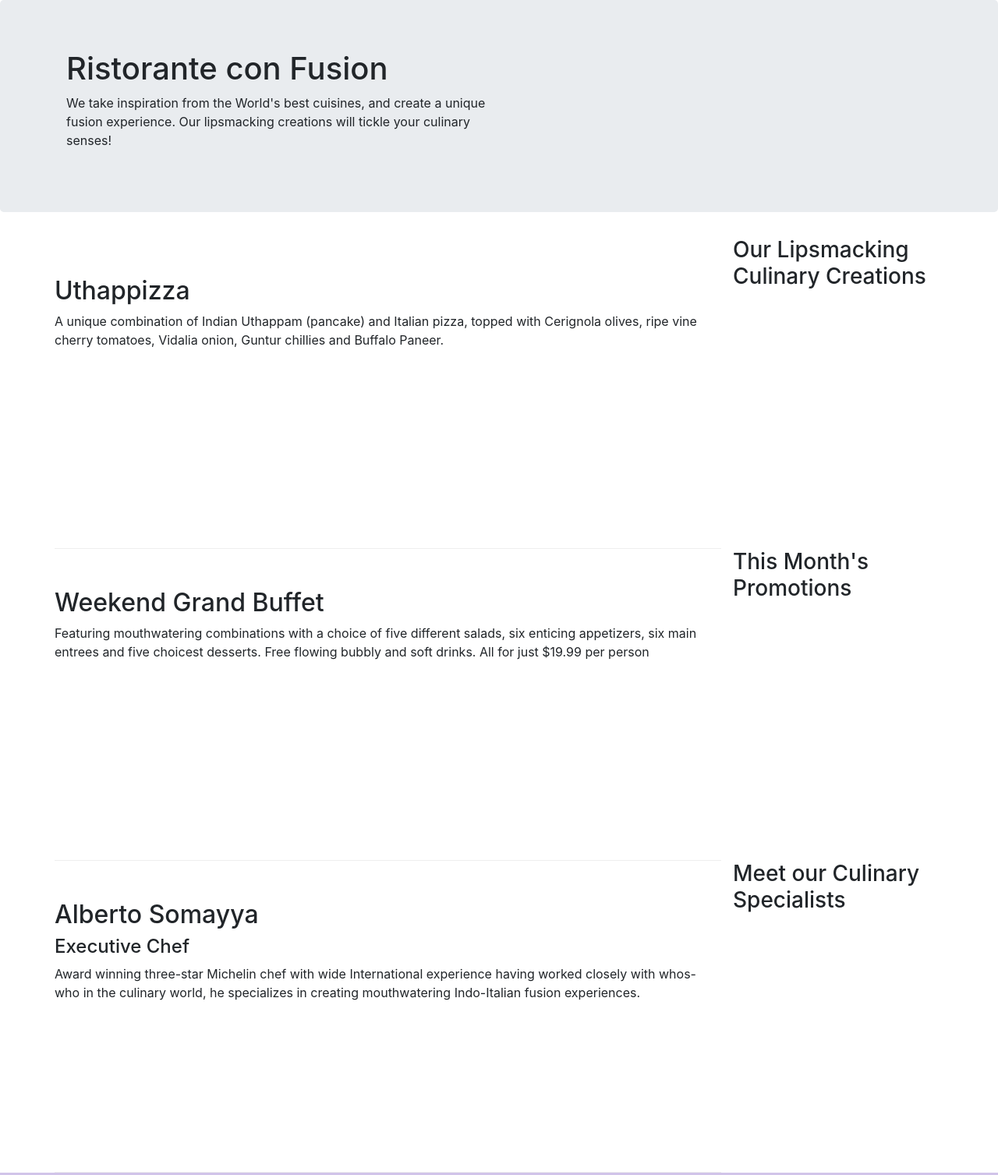
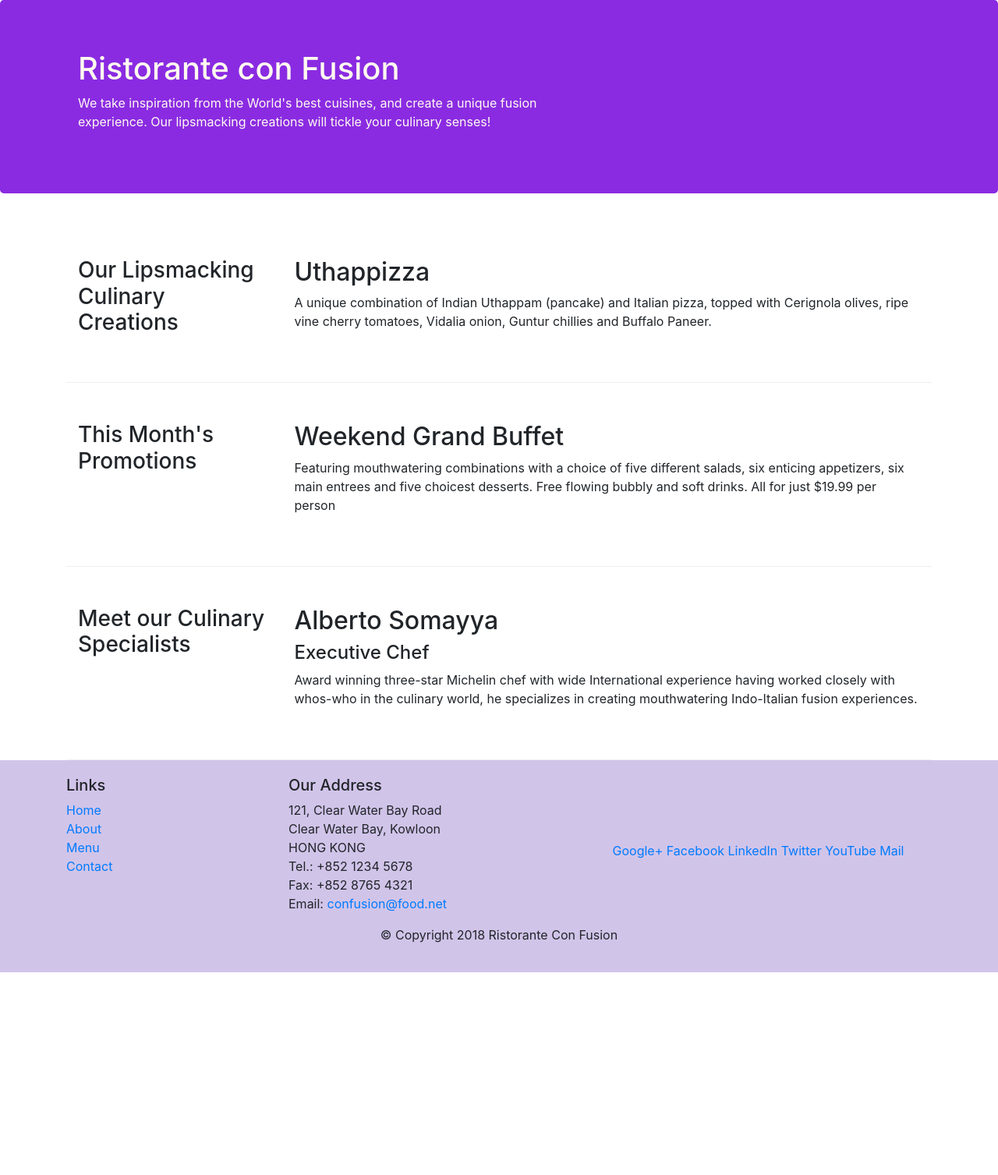
Before and after one commit to ninad-0408/Bootstrap_website, a website: page index.html in a window 1280 px wide. Shown: the top 1507 px of the page at 78% size. After the commit the page ends 1247 px from the top, so only its background shows below. Drawn offline with nearby package versions, Linux system fonts and the light colour scheme.

Commit message:
Styling improved

```diff
--- a/css/index.css
+++ b/css/index.css
@@ -2,7 +2,7 @@
     margin: 0 auto;
     padding: 50px 0 50px 0;
     border-bottom: 1px ridge;
-    min-height: 400px;
+    min-height: 3rem;
 }
 
 .row-header {
@@ -15,3 +15,16 @@
     margin: 0 auto;
     padding: 20px 0 20px 0;
 }
+
+.jumbotron
+{
+    background-color: blueviolet;
+    color: floralwhite;
+}
+
+.address
+{
+    font-size: 80%;
+    margin: 0;
+    color: #0f0f0f;
+}
--- a/index.html
+++ b/index.html
@@ -17,8 +17,8 @@
 
     <header class="jumbotron">
         <div class="container">
-            <div class="row">
-                <div class="col-12 col-sm-6">
+            <div class="row row-header">
+                <div class="col-12 col-sm-7">
                     <h1>Ristorante con Fusion</h1>
                     <p>We take inspiration from the World's best cuisines, and create a unique fusion experience. Our
                         lipsmacking creations will tickle your culinary senses!</p>
@@ -30,11 +30,11 @@
     </header>
 
     <div class="container">
-        <div class="row">
-            <div class="col-12 col-sm-4 col-md-3 order-sm-last row-header">
+        <div class="row row-column align-content-center">
+            <div class="col-12 col-sm-4 col-md-3">
                 <h3>Our Lipsmacking Culinary Creations</h3>
             </div>
-            <div class="col col-sm col-md order-sm-first row-column">
+            <div class="col col-sm col-md">
                 <h2>Uthappizza</h2>
                 <p>A unique combination of Indian Uthappam (pancake) and Italian pizza, topped with Cerignola olives,
                     ripe vine cherry tomatoes, Vidalia onion, Guntur chillies and Buffalo Paneer.</p>
@@ -42,11 +42,11 @@
         </div>
 
 
-        <div class="row">
-            <div class="col-12 col-sm-4 col-md-3 order-sm-last row-header">
+        <div class="row row-column align-content-center">
+            <div class="col-12 col-sm-4 col-md-3">
                 <h3>This Month's Promotions</h3>
             </div>
-            <div class="col col-sm col-md order-sm-first row-column">
+            <div class="col col-sm col-md">
                 <h2>Weekend Grand Buffet</h2>
                 <p>Featuring mouthwatering combinations with a choice of five different salads, six enticing appetizers,
                     six main entrees and five choicest desserts. Free flowing bubbly and soft drinks. All for just
@@ -54,11 +54,11 @@
             </div>
         </div>
 
-        <div class="row">
-            <div class="col-12 col-sm-4 col-md-3 order-sm-last row-header">
+        <div class="row row-column align-content-center">
+            <div class="col-12 col-sm-4 col-md-3">
                 <h3>Meet our Culinary Specialists</h3>
             </div>
-            <div class="col col-sm col-md order-sm-first row-column">
+            <div class="col col-sm col-md">
                 <h2>Alberto Somayya</h2>
                 <h4>Executive Chef</h4>
                 <p>Award winning three-star Michelin chef with wide International experience having worked closely with
@@ -73,7 +73,7 @@
             <div class="row">
                 <div class="col-4 offset-1 offset-sm-0 col-sm-3">
                     <h5>Links</h5>
-                    <ul>
+                    <ul class="list-unstyled">
                         <li><a href="#">Home</a></li>
                         <li><a href="#">About</a></li>
                         <li><a href="#">Menu</a></li>
@@ -91,8 +91,8 @@
                         Email: <a href="mailto:confusion@food.net">confusion@food.net</a>
                     </address>
                 </div>
-                <div class="col-12 col-sm-5">
-                    <div>
+                <div class="col-12 align-self-center col-sm-5">
+                    <div class="text-center">
                         <a href="http://google.com/+">Google+</a>
                         <a href="http://www.facebook.com/profile.php?id=">Facebook</a>
                         <a href="http://www.linkedin.com/in/">LinkedIn</a>
@@ -102,7 +102,7 @@
                     </div>
                 </div>
             </div>
-            <div class="col-12 justify-content-center">
+            <div class="row justify-content-center">
                 <div class="col-auto">
                     <p>© Copyright 2018 Ristorante Con Fusion</p>
                 </div>
```
